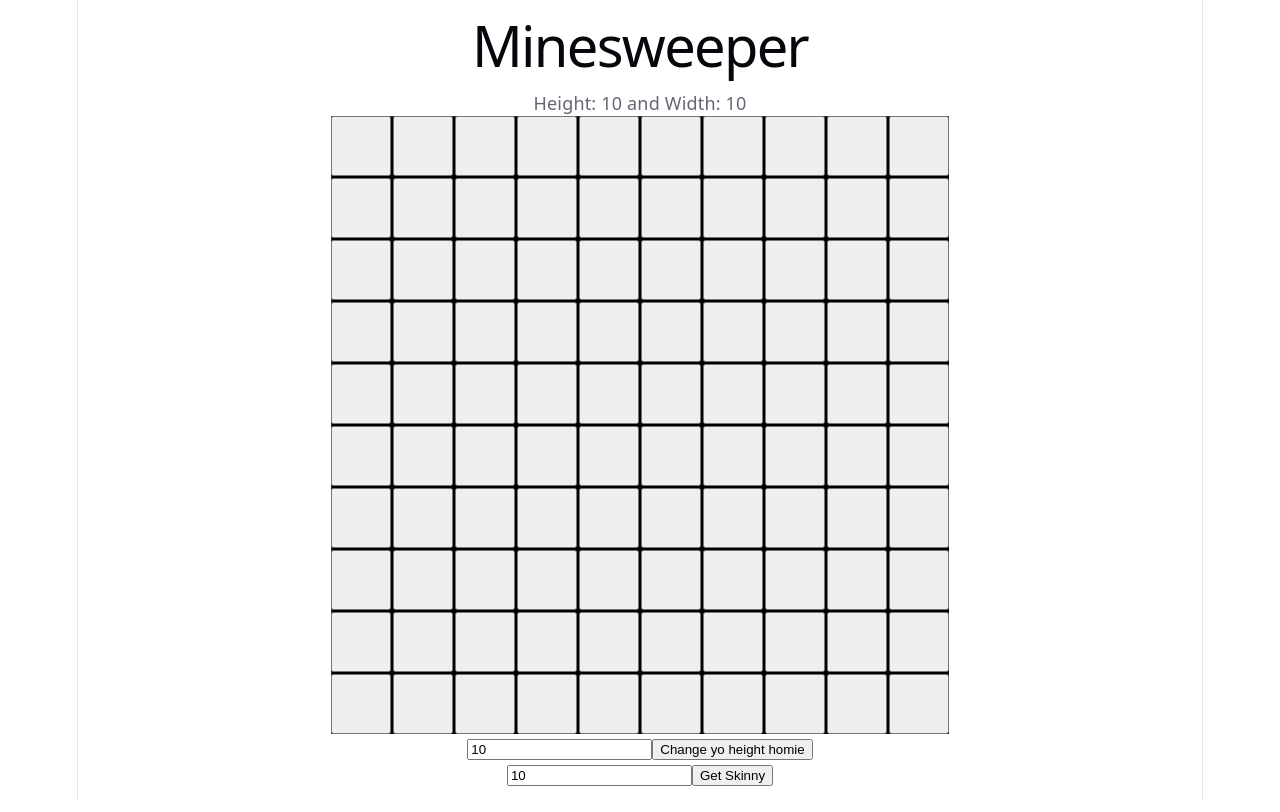
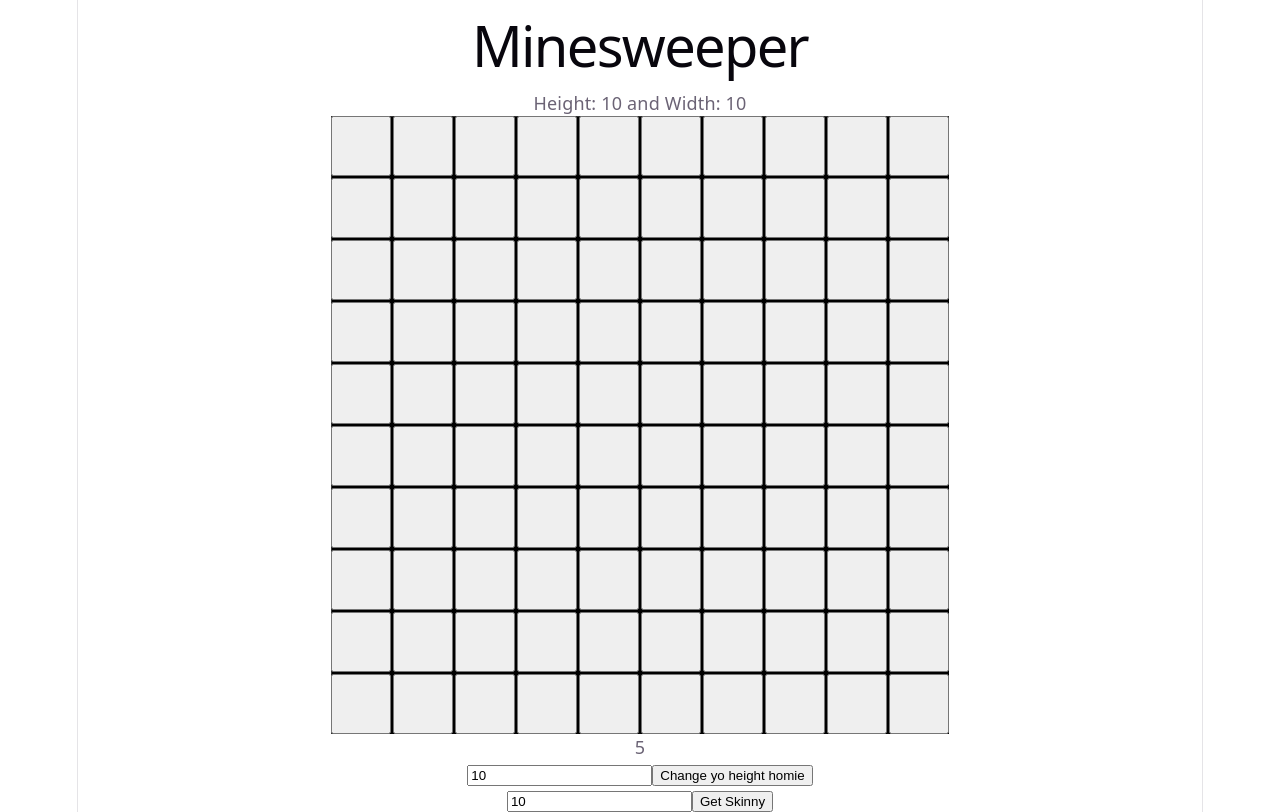
Before and after one commit to cijid/minesweepah, a React (Vite) app in the folder minesweepah/: page / in a window 1280 px wide. Built offline with nearby package versions, Linux system fonts and the light colour scheme.

Commit message:
Clicking on map reveals coordinates in log

```diff
--- a/minesweepah/package.json
+++ b/minesweepah/package.json
@@ -11,6 +11,7 @@
     "test": "vitest"
   },
   "dependencies": {
+    "@uidotdev/usehooks": "^2.4.1",
     "react": "^19.2.7",
     "react-dom": "^19.2.7",
     "react-router-dom": "^7.18.2"
--- a/minesweepah/src/App.jsx
+++ b/minesweepah/src/App.jsx
@@ -5,7 +5,7 @@ import heroImg from './assets/hero.png'
 import './App.css'
 import GameBoard from './GameBoard'
 import { Link, Route, Routes} from 'react-router-dom'
-
+import Timer from './Timer'
 
 function App() {
   const [gameState, setGameState] = useState(null)
@@ -17,22 +17,19 @@ function App() {
     event.preventDefault();
     const newHeight = boardHeightInput;
     setBoard([newHeight, board[1]]);
-
-
   }
 
     const handleChangeBoardWidth = (event) => {
     event.preventDefault();
     const newWidth = boardWidthInput;
     setBoard([board[0], newWidth]);
-
-
   }
 
   return (
     <>
     <h1 className="gameName">Minesweeper</h1>
     <GameBoard board={board}/>
+    <Timer />
     <form onSubmit={handleChangeBoardHeight}>
       <input type="text" value={boardHeightInput} onChange={(event) => setBoardHeightInput(event.target.value)} placeholder="Enter a value if you so wish dude"/>
       <button type="submit">Change yo height homie</button>
@@ -41,8 +38,8 @@ function App() {
     <form onSubmit={handleChangeBoardWidth}>
       <input type="text" value={boardWidthInput} onChange={(event) => setBoardWidthInput(event.target.value)} placeholder="Enter a value if you so wish dude"/>
       <button type="submit">Get Skinny</button>
+    </form>
 
-    </form>
     </>
   )
 }
--- a/minesweepah/src/Cell.jsx
+++ b/minesweepah/src/Cell.jsx
@@ -1,8 +1,23 @@
-  import './Cell.css'
 
-  function Cell({ x, y, hasMine }) {
-  return (
-    <button className="cell">
+import { useState, useEffect } from 'react'
+
+import './Cell.css'
+
+function Cell({ x, y, hasMine, selectedCell}) {
+
+
+
+//OnClick - Clear first cell, set mines randomly, clear empty spaces adjacent to first cell
+
+const handleCellClick = (() => {
+selectedCell(x,y);
+console.log("Selected Cell is: ", x, y)
+
+})
+
+
+    return (
+    <button className="cell" onClick={handleCellClick}>
       {hasMine ? "boom" : ""}
     </button>
   );
--- a/minesweepah/src/GameBoard.jsx
+++ b/minesweepah/src/GameBoard.jsx
@@ -28,6 +28,15 @@ function GameBoard({ board }) {
     setBoardDimensions(mineBoard);
   }, [boardHeight, boardWidth]);
 
+  const selectedCell = (clickX, clickY) => {
+    boardDimensions.map((row, rowIndex) =>
+      row.map((cell) => {
+        if (cell.x === clickX && cell.y === clickY) {
+          return { ...cell }
+        }
+      })
+    )
+  }
 
 
   return (
@@ -43,7 +52,7 @@ function GameBoard({ board }) {
       >
         {boardDimensions.map((row, rowIndex) =>
           row.map((hasMine, columnIndex) => (
-            <Cell key={`${rowIndex}-${columnIndex}`} x={columnIndex} y={rowIndex} hasMine={hasMine}/>
+            <Cell key={`${rowIndex}-${columnIndex}`} x={columnIndex} y={rowIndex} hasMine={hasMine} selectedCell={selectedCell} />
           ))
         )}
       </div>
--- /dev/null
+++ b/minesweepah/src/Timer.jsx
@@ -0,0 +1,21 @@
+import { useState, useEffect } from 'react'
+
+//Timer handles the incrementing timer for the minesweeper board
+function Timer() {
+  const [seconds, setSeconds] = useState(0)
+
+  useEffect(() => {
+    const trackTime = setInterval(() => {
+      setSeconds((secondTimer) => secondTimer + 1);
+    }, 1000);
+
+    return () => clearInterval(trackTime)
+  }, []);
+
+
+  return (
+    <p>{seconds}</p>
+  );
+}
+
+export default Timer
```
Also changed, not shown: 1 other file (tests, documents, lock files or other folders).
